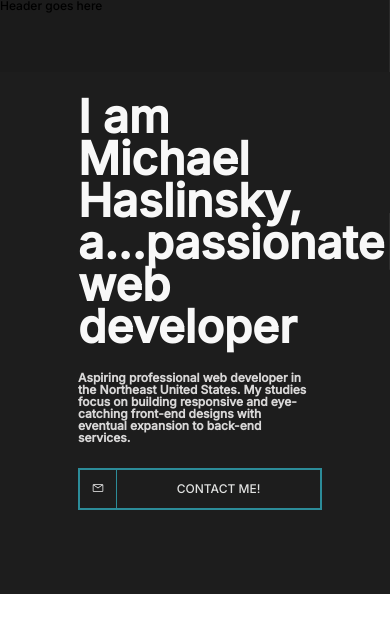
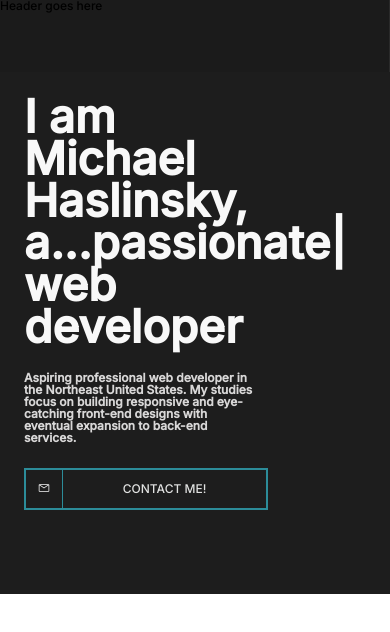
Before and after one commit to mhaslinsky/portfolio, a React (Create React App) app: page / in a window 390 px wide. Shown: the top 632 px of the page. Built offline with nearby package versions, Linux system fonts and the light colour scheme.

Commit message:
responsiveness

```diff
--- a/src/App.module.css
+++ b/src/App.module.css
@@ -45,4 +45,8 @@ h4 {
   .nav {
     height: 6rem;
   }
+
+  .heroText {
+    align-self: flex-start;
+  }
 }
```
